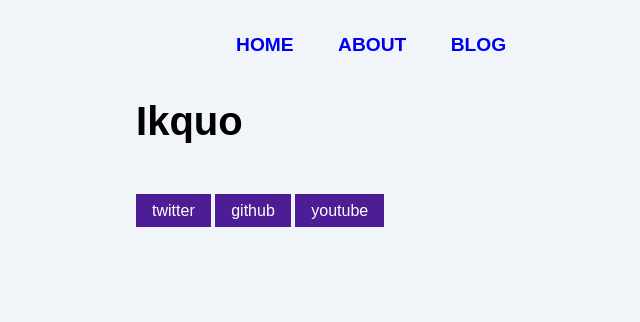
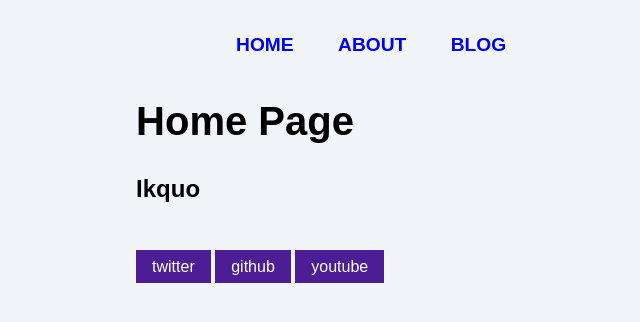
Before and after one commit to threenineseventwo/ikquo-astro, an Astro site: page / in a window 1280 px wide. Shown: the whole page, without its empty margins (164-804 px from the left). Built offline with nearby package versions, Linux system fonts and the light colour scheme; Astro itself is replaced by a stand-in of ours.

Commit message:
Transfered pages into layouts

```diff
--- /dev/null
+++ b/src/layouts/BaseLayout.astro
@@ -0,0 +1,25 @@
+---
+import "../styles/global.css";
+import Footer from "../components/Footer.astro";
+import Header from "../components/Header.astro";
+const { pageTitle } = Astro.props;
+---
+
+<html lang="en">
+  <head>
+    <meta charset="utf-8" />
+    <link rel="icon" type="image/svg+xml" href="/favicon.svg" />
+    <meta name="viewport" content="width=device-width" />
+    <meta name="generator" content={Astro.generator} />
+    <title>{pageTitle}</title>
+  </head>
+  <body>
+    <Header />
+    <h1>{pageTitle}</h1>
+    <slot />
+    <Footer />
+    <script>
+      import "../scripts/menu.js";
+    </script>
+  </body>
+</html>
--- a/src/pages/index.astro
+++ b/src/pages/index.astro
@@ -1,25 +1,8 @@
 ---
-import "../styles/global.css";
-const pageTitle = "Ikquo";
-import Navigation from "../components/Navigation.astro";
-import Footer from "../components/Footer.astro";
-import Header from "../components/Header.astro";
+import BaseLayout from "../layouts/BaseLayout.astro";
+const pageTitle = "Home Page";
 ---
 
-<html lang="en">
-  <head>
-    <meta charset="utf-8" />
-    <link rel="icon" type="image/svg+xml" href="/favicon.svg" />
-    <meta name="viewport" content="width=device-width" />
-    <meta name="generator" content={Astro.generator} />
-    <title>{pageTitle}</title>
-  </head>
-  <body>
-    <Header />
-    <h1>{pageTitle}</h1>
-    <Footer />
-    <script>
-      import "../scripts/menu.js";
-    </script>
-  </body>
-</html>
+<BaseLayout pageTitle={pageTitle}>
+  <h2>Ikquo</h2>
+</BaseLayout>
```
Also changed, not shown: src/pages/about.astro (+6 -25 lines), src/pages/blog.astro (+3 -20 lines).
